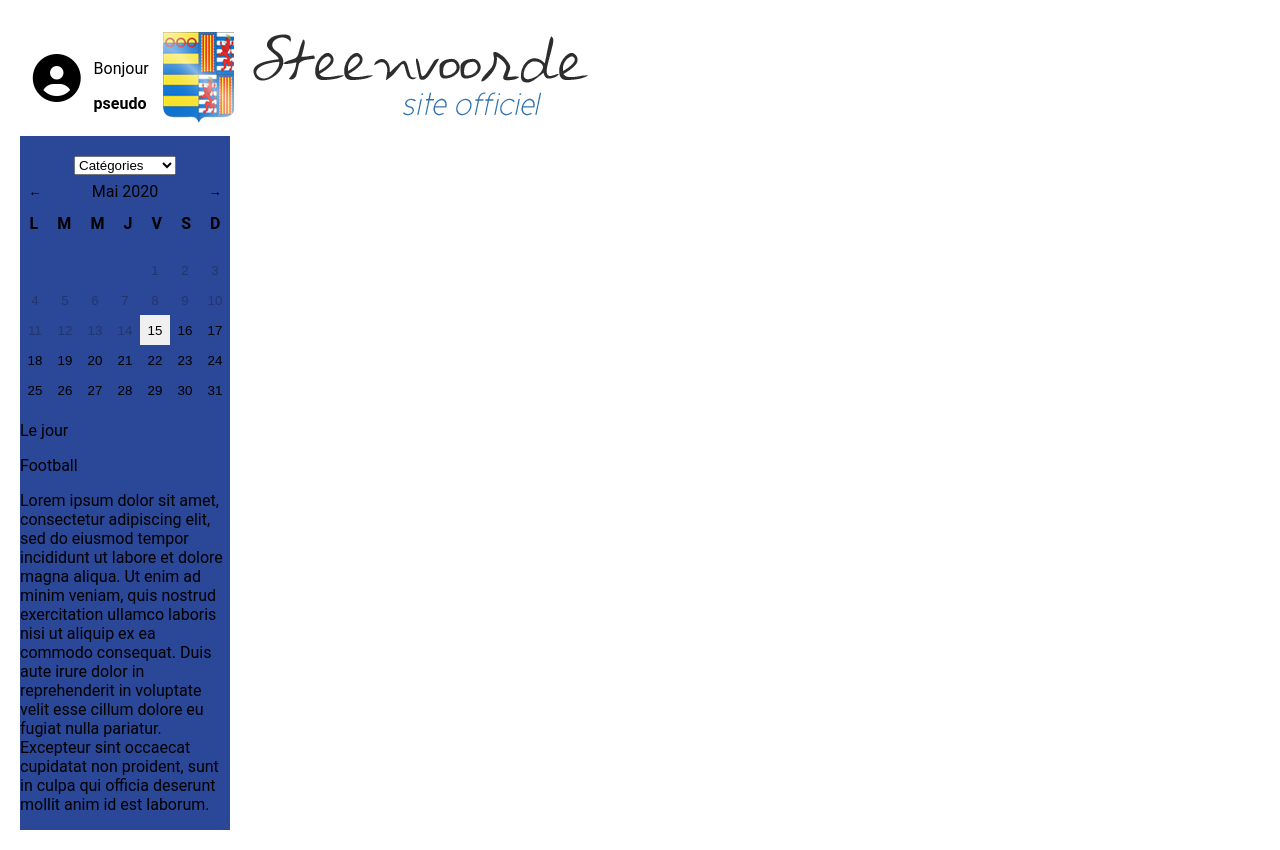
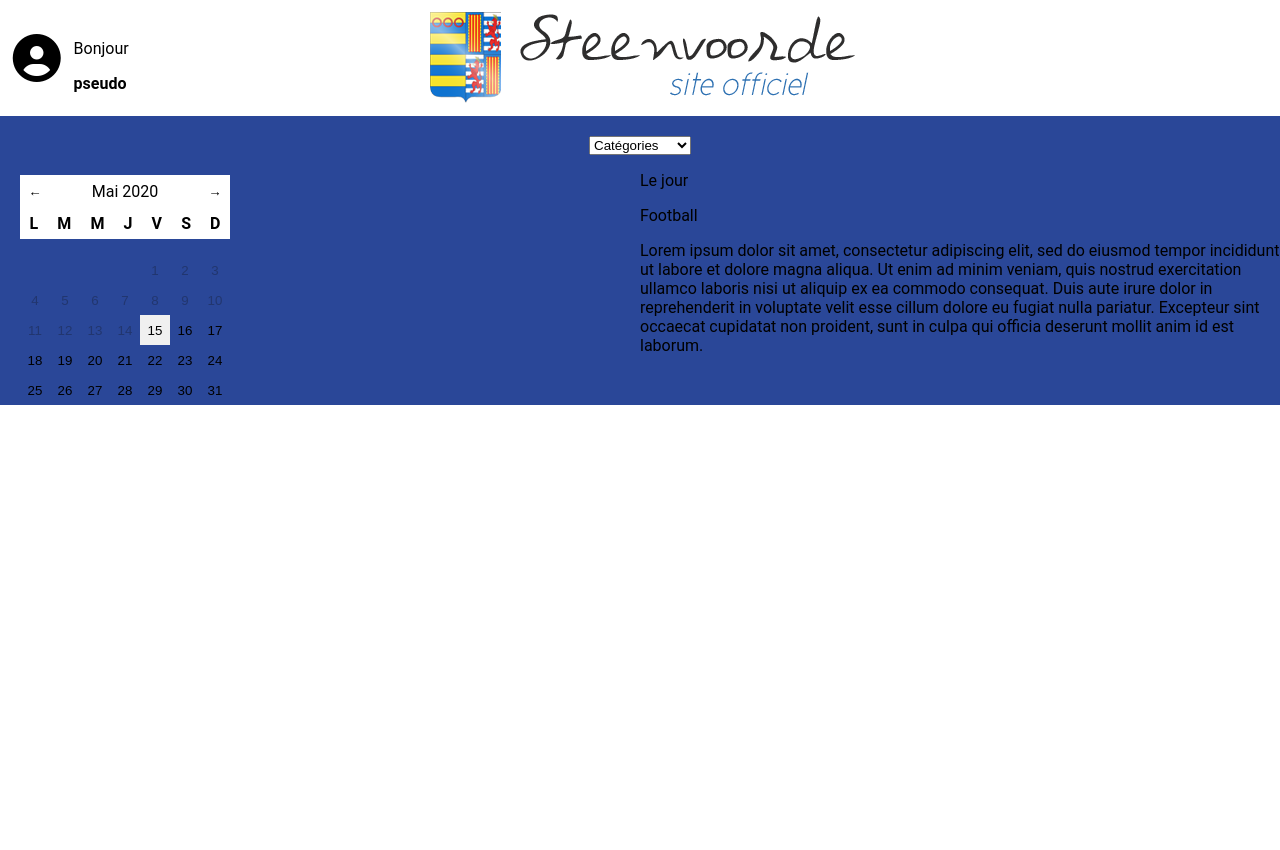
Before and after one commit to Veraghe/BAM, a PHP site: page /HTML/agenda.html in a window 1280 px wide. After the commit the page ends 405 px from the top, so only its background shows below. Run offline with PHP 8.4, Linux system fonts and the light colour scheme; some libraries are stand-ins or nearby versions; some web fonts are replaced.

Commit message:
modif calendrier

```diff
--- a/CSS/calendrier.css
+++ b/CSS/calendrier.css
@@ -1,8 +1,19 @@
 body {
+
+}
+.calendrier{
     width: 210px;
     margin: 20px;
+    background-color: white;
+}
+.contenu {
+    display: flex;
 }
 
+.gauche,
+.droite {
+    flex: 1;
+}
 button {
     width: 30px;
     height: 30px;
--- a/HTML/agenda.html
+++ b/HTML/agenda.html
@@ -5,8 +5,9 @@
     <meta charset="utf-8">
     <title>Page d'accueil</title>
     <link href="https://fonts.googleapis.com/css?family=Neucha|Roboto+Condensed&display=swap" rel="stylesheet">
+
+    <link href="../CSS/calendrier.css" rel="stylesheet" type="text/css" media="screen">
     <link href="styles.css" rel="stylesheet" type="text/css" media="screen">
-    <link href="../CSS/calendrier.css" rel="stylesheet" type="text/css" media="screen">
     <script src="https://kit.fontawesome.com/13bc1841db.js" crossorigin="anonymous"></script>
 </head>
 
@@ -39,6 +40,7 @@
             <option value="Marche">Marché</option>
         </select>
         <!--gauche-------------------------------------->
+        <div class="contenu">
             <div class="gauche">
                 <div class="calendrier">
                     <div class="head2">
@@ -79,6 +81,7 @@
                     </div>
                 </div>
             </div>
+        </div>
 
     </div>
      <!--FOOTER---------------------------------------------------------------------->
```
Lines whose indentation alone changed are shown as unchanged.
